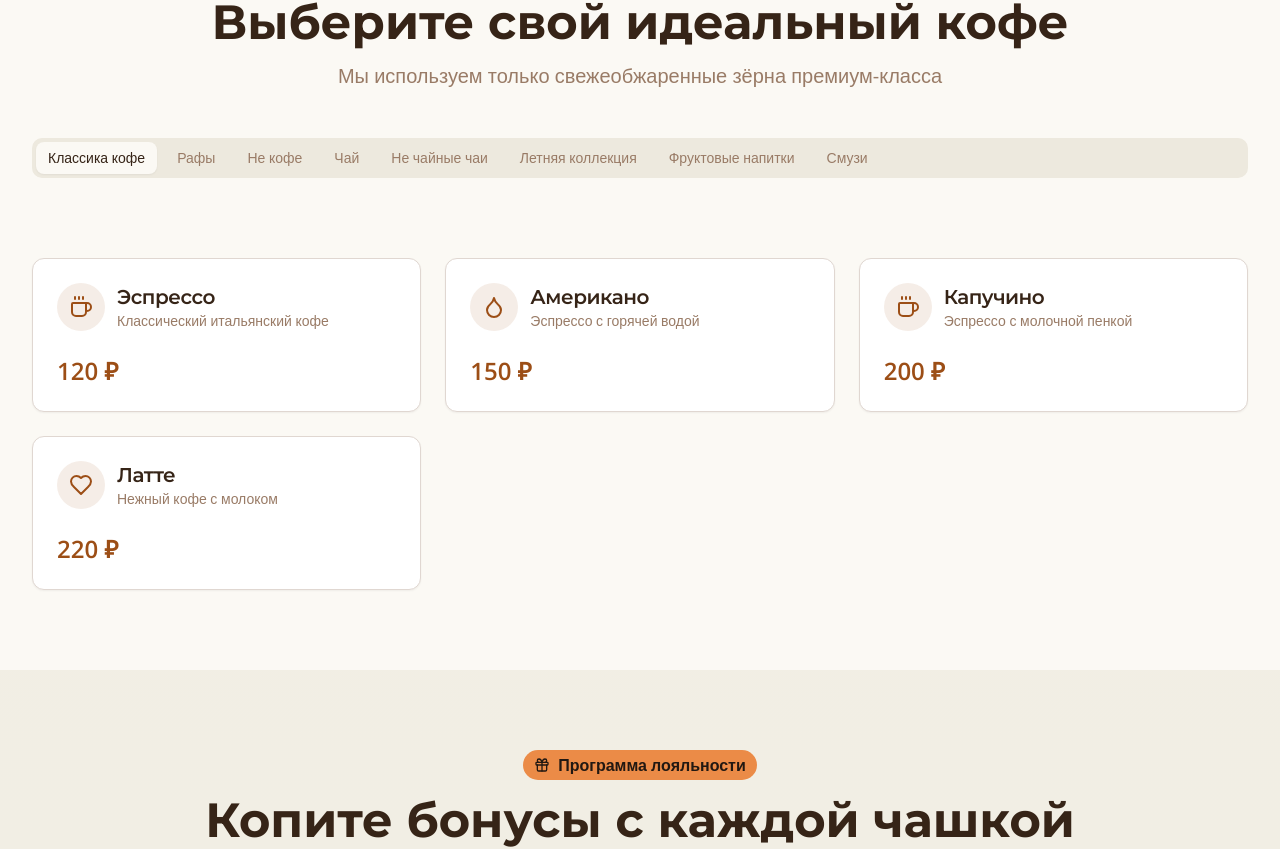
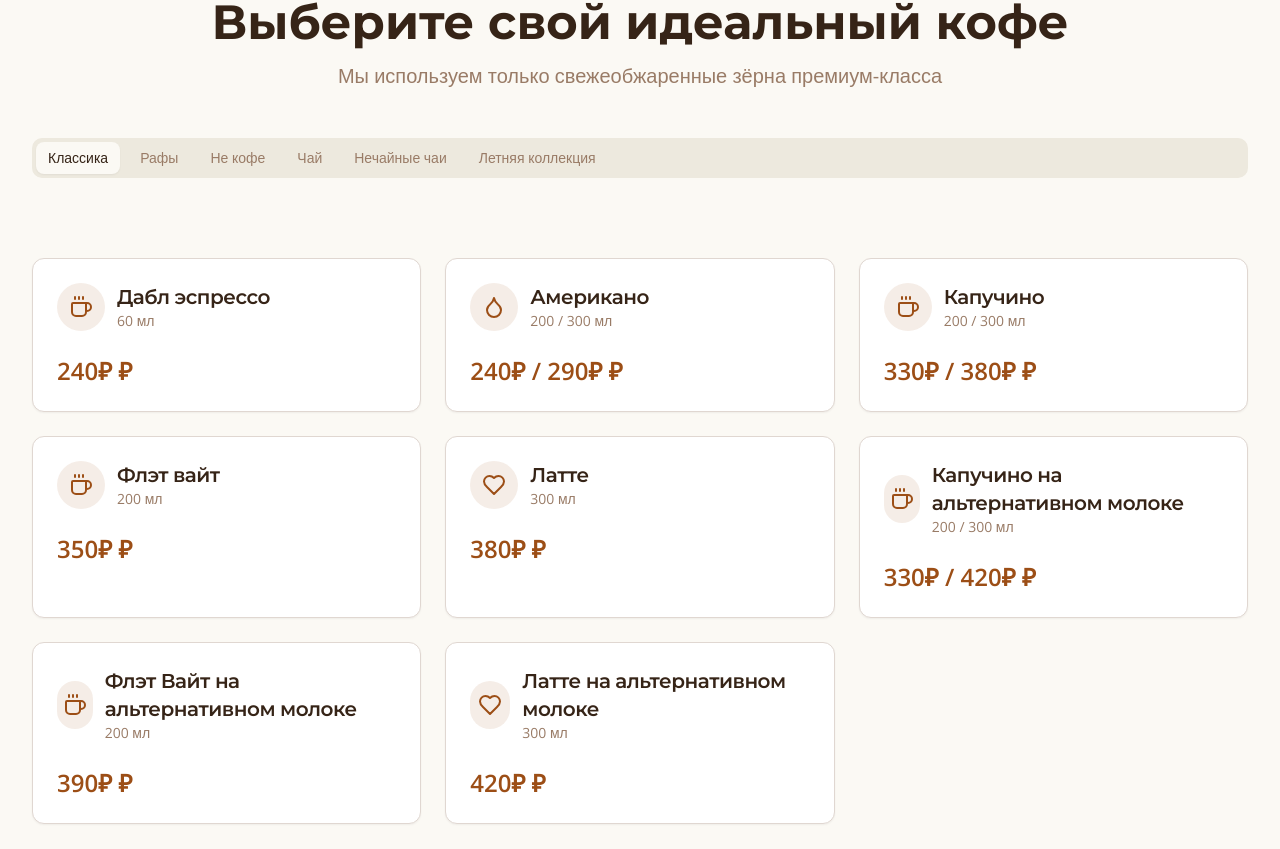
Before and after one commit to pr-poehali-dev/coffee-alchemy-project-1, a React (Vite) app: page / in a window 1280 px wide. Shown: the part 921-1770 px from the top of the page. Built offline with nearby package versions, Linux system fonts and the light colour scheme.

Commit message:
feat: добавить меню напитков по разделам

```diff
--- a/src/pages/Index.tsx
+++ b/src/pages/Index.tsx
@@ -10,68 +10,78 @@ const Index = () => {
 
   const menuItems = [
     {
-      category: 'Классика кофе',
+      category: 'Классика',
       items: [
-        { name: 'Эспрессо', price: 120, description: 'Классический итальянский кофе', icon: 'Coffee' },
-        { name: 'Американо', price: 150, description: 'Эспрессо с горячей водой', icon: 'Droplet' },
-        { name: 'Капучино', price: 200, description: 'Эспрессо с молочной пенкой', icon: 'Coffee' },
-        { name: 'Латте', price: 220, description: 'Нежный кофе с молоком', icon: 'Heart' },
+        { name: 'Дабл эспрессо', price: '240₽', description: '60 мл', icon: 'Coffee' },
+        { name: 'Американо', price: '240₽ / 290₽', description: '200 / 300 мл', icon: 'Droplet' },
+        { name: 'Капучино', price: '330₽ / 380₽', description: '200 / 300 мл', icon: 'Coffee' },
+        { name: 'Флэт вайт', price: '350₽', description: '200 мл', icon: 'Coffee' },
+        { name: 'Латте', price: '380₽', description: '300 мл', icon: 'Heart' },
+        { name: 'Капучино на альтернативном молоке', price: '330₽ / 420₽', description: '200 / 300 мл', icon: 'Coffee' },
+        { name: 'Флэт Вайт на альтернативном молоке', price: '390₽', description: '200 мл', icon: 'Coffee' },
+        { name: 'Латте на альтернативном молоке', price: '420₽', description: '300 мл', icon: 'Heart' },
       ]
     },
     {
       category: 'Рафы',
       items: [
-        { name: 'Раф классический', price: 260, description: 'Сливочный кофе с ванилью', icon: 'Sparkles' },
-        { name: 'Раф лавандовый', price: 280, description: 'С нотками лаванды', icon: 'Flower2' },
-        { name: 'Раф карамельный', price: 280, description: 'Сладкий раф с карамелью', icon: 'Candy' },
+        { name: 'Раф классический', price: '330₽', description: '300 мл', icon: 'Sparkles' },
+        { name: 'Раф мёд – банан – кокос', price: '370₽', description: '300 мл', icon: 'Sparkles' },
+        { name: 'Раф банановый', price: '370₽', description: '300 мл', icon: 'Sparkles' },
+        { name: 'Раф пряный апельсин', price: '370₽', description: '300 мл', icon: 'Sparkles' },
+        { name: 'Раф финиковый', price: '370₽', description: '300 мл', icon: 'Sparkles' },
+        { name: 'Раф шоколад-орех', price: '370₽', description: '300 мл', icon: 'Sparkles' },
+        { name: 'Раф яблочный крамбл', price: '370₽', description: '300 мл', icon: 'Sparkles' },
+        { name: 'Раф сырный панч', price: '370₽', description: '300 мл', icon: 'Sparkles' },
+        { name: 'Раф вафельный рожок', price: '370₽', description: '300 мл', icon: 'Sparkles' },
+        { name: 'Раф малина-мята', price: '370₽', description: '300 мл', icon: 'Sparkles' },
       ]
     },
     {
       category: 'Не кофе',
       items: [
-        { name: 'Горячий шоколад', price: 200, description: 'Насыщенный шоколадный напиток', icon: 'Coffee' },
-        { name: 'Какао', price: 180, description: 'Классическое какао на молоке', icon: 'Cookie' },
-        { name: 'Матча латте', price: 240, description: 'Зелёный чай с молоком', icon: 'Leaf' },
+        { name: 'Матча зелёная', price: '350₽', description: '300 мл', icon: 'Leaf' },
+        { name: 'Таро матча', price: '350₽', description: '300 мл', icon: 'Leaf' },
+        { name: 'Питахайя матча', price: '350₽', description: '300 мл', icon: 'Leaf' },
+        { name: 'Матча на альтернативном молоке', price: '390₽', description: '300 мл', icon: 'Leaf' },
+        { name: 'Таро на альтернативном молоке', price: '390₽', description: '300 мл', icon: 'Leaf' },
+        { name: 'Питахайя на альтернативном молоке', price: '390₽', description: '300 мл', icon: 'Leaf' },
+        { name: 'Какао с маршмеллоу', price: '380₽', description: '300 мл', icon: 'Cookie' },
       ]
     },
     {
       category: 'Чай',
       items: [
-        { name: 'Чёрный чай', price: 150, description: 'Классический чёрный чай', icon: 'Coffee' },
-        { name: 'Зелёный чай', price: 150, description: 'Освежающий зелёный чай', icon: 'Leaf' },
-        { name: 'Улун', price: 180, description: 'Полуферментированный чай', icon: 'Coffee' },
+        { name: 'Ассам', price: '250₽ / 350₽', description: '350 / 500 мл', icon: 'Coffee' },
+        { name: 'Молочный улун', price: '250₽ / 350₽', description: '350 / 500 мл', icon: 'Coffee' },
+        { name: 'Тегуань Инь', price: '250₽ / 350₽', description: '350 / 500 мл', icon: 'Coffee' },
+        { name: 'Дянь Хонг', price: '250₽ / 350₽', description: '350 / 500 мл', icon: 'Coffee' },
+        { name: 'Пуэр', price: '250₽ / 350₽', description: '350 / 500 мл', icon: 'Coffee' },
+        { name: 'Травяной', price: '250₽ / 350₽', description: '350 / 500 мл', icon: 'Leaf' },
+        { name: 'Жасминовый', price: '250₽ / 350₽', description: '350 / 500 мл', icon: 'Flower' },
       ]
     },
     {
-      category: 'Не чайные чаи',
+      category: 'Нечайные чаи',
       items: [
-        { name: 'Ромашковый', price: 160, description: 'Успокаивающий ромашковый чай', icon: 'Flower' },
-        { name: 'Мятный', price: 160, description: 'Освежающий мятный настой', icon: 'Leaf' },
-        { name: 'Имбирный', price: 170, description: 'Согревающий имбирный напиток', icon: 'Flame' },
+        { name: 'Облепиховый', price: '320₽ / 450₽', description: '300 / 500 мл', icon: 'Cherry' },
+        { name: 'Облепиха имбирь абрикос', price: '350₽ / 450₽', description: '300 / 500 мл', icon: 'Cherry' },
+        { name: 'Малина - мандарин - лимон', price: '350₽ / 450₽', description: '300 / 500 мл', icon: 'Cherry' },
+        { name: 'Манго - маракуйя - апельсин', price: '350₽ / 450₽', description: '300 / 500 мл', icon: 'Apple' },
+        { name: 'Глинтвейн б/а', price: '370₽', description: '300 мл', icon: 'Flame' },
       ]
     },
     {
       category: 'Летняя коллекция',
       items: [
-        { name: 'Колд брю', price: 280, description: 'Холодное заваривание 12 часов', icon: 'Snowflake' },
-        { name: 'Айс латте', price: 240, description: 'Холодный кофе с молоком', icon: 'IceCream' },
-        { name: 'Фраппе', price: 260, description: 'Ледяной кофейный коктейль', icon: 'Snowflake' },
-      ]
-    },
-    {
-      category: 'Фруктовые напитки',
-      items: [
-        { name: 'Апельсиновый фреш', price: 220, description: 'Свежевыжатый апельсиновый сок', icon: 'Apple' },
-        { name: 'Лимонад', price: 180, description: 'Домашний освежающий лимонад', icon: 'CircleDot' },
-        { name: 'Ягодный морс', price: 200, description: 'Из свежих ягод', icon: 'Cherry' },
-      ]
-    },
-    {
-      category: 'Смузи',
-      items: [
-        { name: 'Ягодный смузи', price: 280, description: 'Микс из свежих ягод', icon: 'Cherry' },
-        { name: 'Манго-банан', price: 290, description: 'Тропический смузи', icon: 'Apple' },
-        { name: 'Зелёный детокс', price: 300, description: 'Шпинат, яблоко, киви', icon: 'Leaf' },
+        { name: 'Бамбл апельсин', price: '450₽', description: '450 мл', icon: 'CircleDot' },
+        { name: 'Бамбл грейпфрут', price: '450₽', description: '450 мл', icon: 'CircleDot' },
+        { name: 'Эспрессо-тоник классик/лимон/грейпфрут', price: '450₽', description: '450 мл', icon: 'Droplet' },
+        { name: 'Матча тоник', price: '450₽', description: '450 мл', icon: 'Leaf' },
+        { name: 'Таро тоник', price: '450₽', description: '450 мл', icon: 'Leaf' },
+        { name: 'Питахайя тоник', price: '450₽', description: '450 мл', icon: 'Leaf' },
+        { name: 'Латте бабл-гам с джус боллами', price: '450₽', description: '450 мл', icon: 'Sparkles' },
+        { name: 'Латте йогурт с джус боллами', price: '450₽', description: '450 мл', icon: 'Sparkles' },
       ]
     }
   ];
@@ -147,7 +157,7 @@ const Index = () => {
             </p>
           </div>
 
-          <Tabs defaultValue="Классика кофе" className="w-full">
+          <Tabs defaultValue="Классика" className="w-full">
             <div className="overflow-x-auto pb-4">
               <TabsList className="inline-flex w-auto min-w-full justify-start gap-2 mb-8">
                 {menuItems.map((category) => (
```
